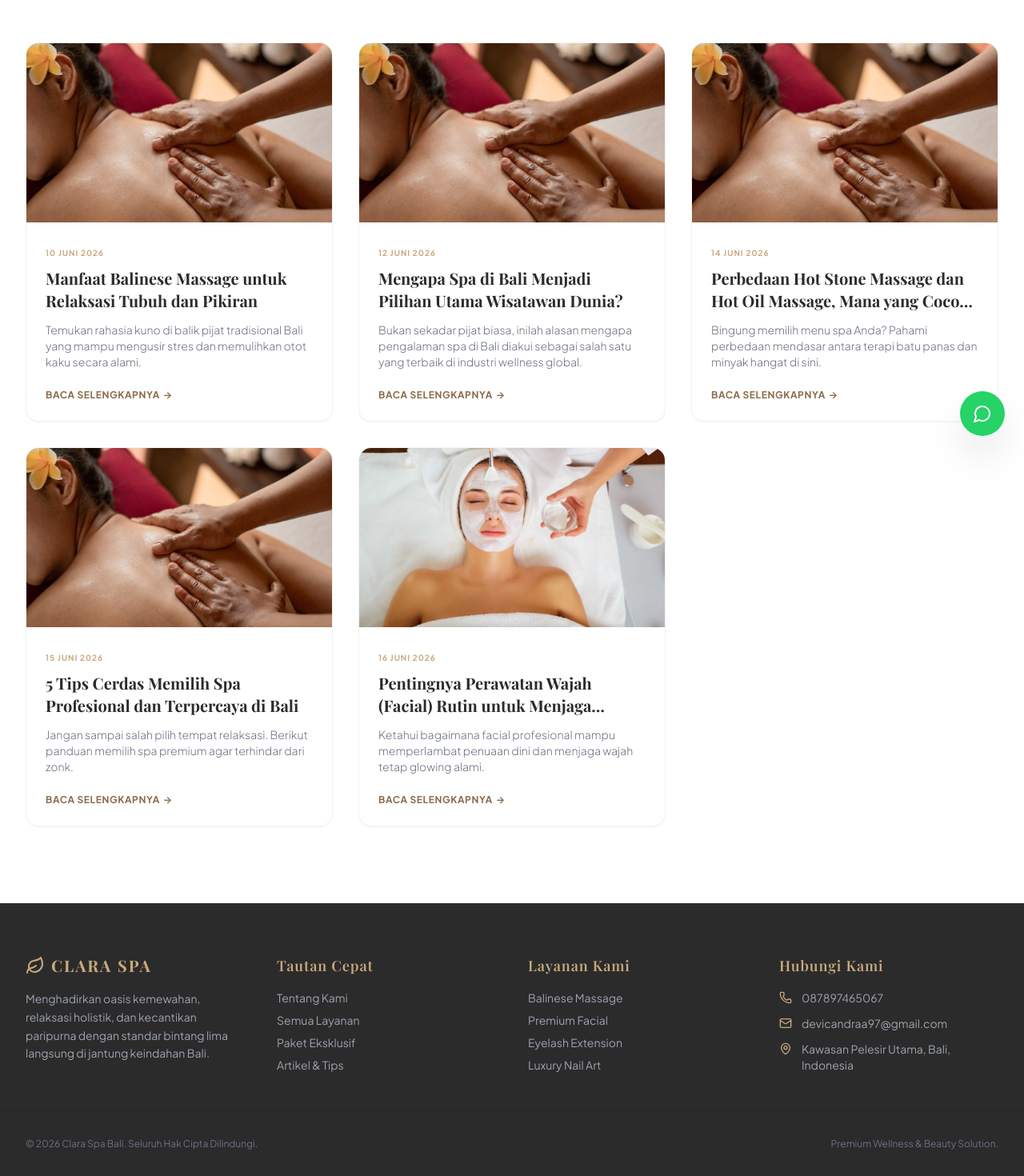
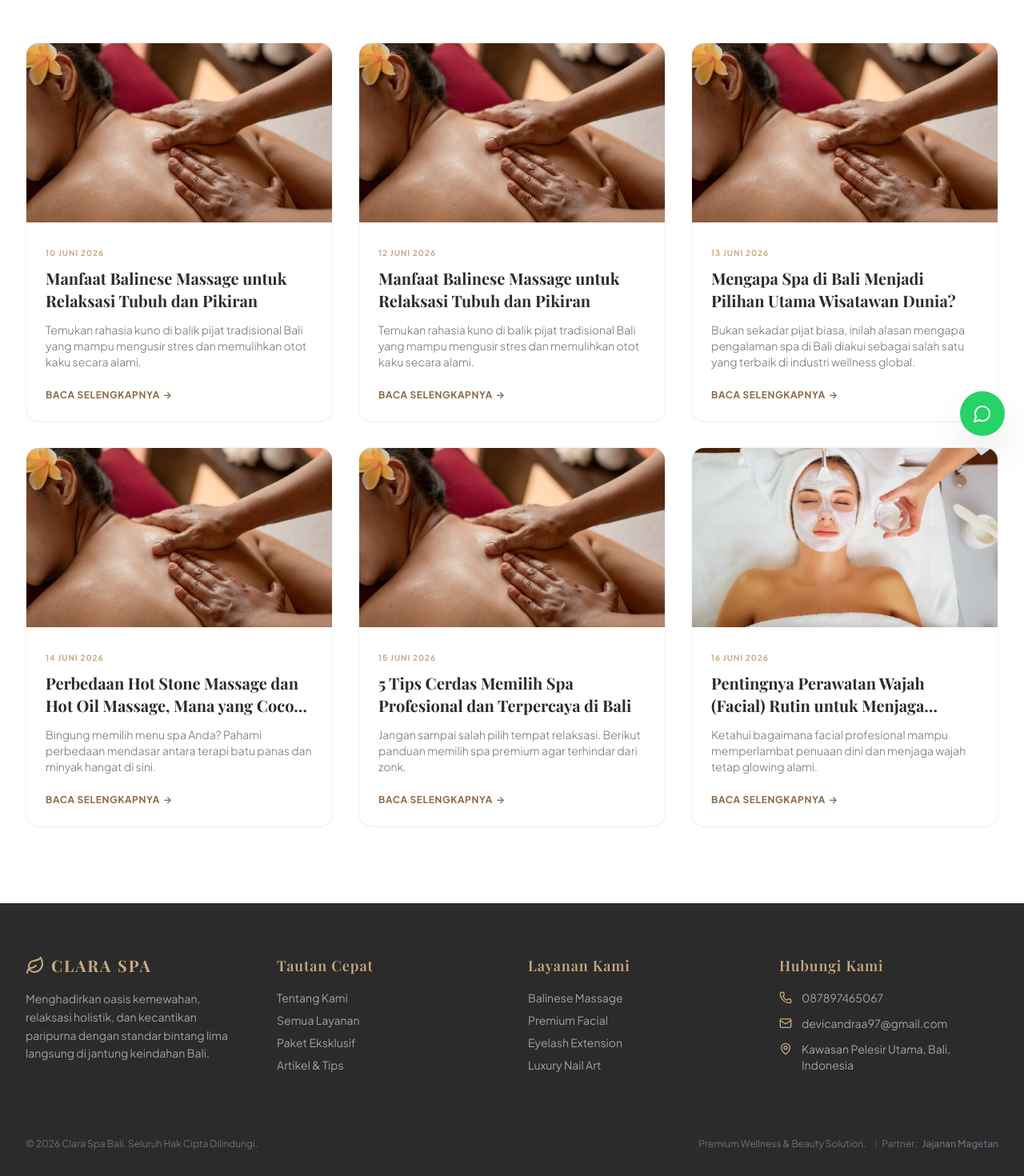
Before and after one commit to svjat4/clara-bali-spa, a Next.js app: page /blog in a window 1280 px wide. Shown: the part 231-1701 px from the top of the page at 80% size. Built offline with nearby package versions, Linux system fonts and the light colour scheme; a web font is replaced by a local one.

Commit message:
Fixing all source code

```diff
--- a/app/tentang-kami/page.tsx
+++ b/app/tentang-kami/page.tsx
@@ -27,10 +27,25 @@ export default function AboutPage() {
               Menghadirkan Mahakarya Keseimbangan Jiwa dan Raga
             </h1>
             <p className="text-gray-600 font-light leading-relaxed text-sm sm:text-base">
-              Didirikan di tengah eksotisme Bali, **Clara Spa Bali** lahir dari sebuah visi untuk menciptakan ruang pelarian yang tenang dari hiruk-pikuk kehidupan modern. Kami percaya bahwa spa bukan sekadar kemewahan kosmetik semata, melainkan sebuah kebutuhan holistik untuk menyelaraskan kembali kesehatan pikiran, raga, dan jiwa spiritual manusia.
+              Didirikan di tengah eksotisme Bali, <strong>Clara Spa Bali</strong> lahir dari sebuah visi untuk menciptakan ruang pelarian yang tenang dari hiruk-pikuk kehidupan modern. Kami percaya bahwa spa bukan sekadar kemewahan kosmetik semata, melainkan sebuah kebutuhan holistik untuk menyelaraskan kembali kesehatan pikiran, raga, dan jiwa spiritual manusia.
             </p>
             <p className="text-gray-600 font-light leading-relaxed text-sm">
               Setiap elemen di dalam spa kami—mulai dari pencahayaan lembut, alunan instrumen musik tradisional Bali yang damai, hingga aroma terapi esensial yang menenangkan—dipersiapkan secara presisi demi memastikan Anda mendapatkan pengalaman relaksasi terbaik yang belum pernah Anda rasakan sebelumnya.
+            </p>
+
+            {/* Paragraf Tambahan untuk Backlink Natural */}
+            <p className="text-gray-600 font-light leading-relaxed text-sm">
+              Kesehatan holistik tidak hanya tentang perawatan tubuh, tetapi juga kebahagiaan batin melalui eksplorasi kekayaan budaya Nusantara. Sebagai bentuk dukungan kami terhadap pariwisata lokal Indonesia, bagi Anda yang sedang merencanakan perjalanan melintasi Pulau Jawa, kami turut merekomendasikan untuk mengeksplorasi ragam{' '}
+              <a
+                href="https://jajananmagetan.biz.id"
+                target="_blank"
+                rel="noopener noreferrer"
+                className="text-primary hover:underline font-medium"
+                title="Eksplorasi Kuliner Jajanan Magetan"
+              >
+                jajanan Magetan
+              </a>{' '}
+              yang autentik sebelum Anda menutup rangkaian liburan dengan relaksasi sempurna di Clara Spa Bali.
             </p>
           </div>
           <div className="relative h-[450px] rounded-3xl overflow-hidden shadow-xl">
--- a/components/Footer.tsx
+++ b/components/Footer.tsx
@@ -53,9 +53,22 @@ export default function Footer() {
           </ul>
         </div>
       </div>
+
+      {/* Bagian Copyright dengan Backlink Halus */}
       <div className="max-w-7xl mx-auto px-4 sm:px-6 lg:px-8 pt-8 flex flex-col sm:flex-row justify-between items-center text-xs text-gray-500 space-y-4 sm:space-y-0">
         <p>© 2026 Clara Spa Bali. Seluruh Hak Cipta Dilindungi.</p>
-        <p>Premium Wellness & Beauty Solution.</p>
+        <p className="flex items-center gap-1.5">
+          Premium Wellness & Beauty Solution. <span className="opacity-40 ml-1">|</span> Partner:{' '}
+          <a
+            href="https://jajananmagetan.biz.id"
+            target="_blank"
+            rel="noopener noreferrer"
+            className="hover:text-primary transition-colors font-medium"
+            title="Kunjungi Jajanan Magetan"
+          >
+            Jajanan Magetan
+          </a>
+        </p>
       </div>
     </footer>
   );
--- a/data/blog.ts
+++ b/data/blog.ts
@@ -17,13 +17,25 @@ export const blogPosts: BlogPost[] = [
     keywords: ['Spa Bali', 'Massage Bali', 'Balinese Massage Bali', 'Relaksasi Spa Bali']
   },
   {
+    slug: 'manfaat-balinese-massage-untuk-relaksasi',
+    title: 'Manfaat Balinese Massage untuk Relaksasi Tubuh dan Pikiran',
+    metaTitle: '7 Manfaat Balinese Massage untuk Relaksasi Total | Clara Spa Bali',
+    metaDescription: 'Temukan rahasia penyembuhan kuno pijat tradisional Bali (Balinese Massage) untuk meredakan stres, insomnia, dan kelelahan mental alami.',
+    excerpt: 'Temukan rahasia kuno di balik pijat tradisional Bali yang mampu mengusir stres dan memulihkan otot kaku secara alami.',
+    content: 'Balinese massage merupakan salah satu warisan budaya penyembuhan paling legendaris di dunia. Mengombinasikan gerakan usapan panjang (long strokes), penekanan jempol yang mantap, serta ulekan beritme konstan, terapi ini bekerja aktif merelaksasi sistem saraf pusat. Penggunaan minyak aromaterapi esensial frangipani atau serai kian memaksimalkan efek penenang pikiran, menurunkan kadar hormon kortisol (stres), serta menstimulasi pelepasan endorfin yang memicu rasa bahagia dan damai. Rutinitas pijat Bali secara berkala sangat disarankan bagi Anda yang sering menderita insomnia dan kelelahan mental. Selain relaksasi fisik, memanjakan diri dengan hal-hal kecil seperti menikmati camilan berkualitas juga menjadi cara efektif untuk mengembalikan mood setelah lelah beraktivitas. Jika Anda sedang berada di kawasan Jawa Timur, tidak ada salahnya melengkapi momen santai Anda dengan mencicipi <a href="https://jajananmagetan.biz.id" target="_blank" rel="noopener noreferrer">distributor snack asli Magetan no 1 terpercaya se-Jawa Timur</a>, yang menyajikan cita rasa autentik pengobat rindu bagi para pelancong. Pada akhirnya, keseimbangan antara perawatan tubuh di Clara Spa Bali dan menikmati kudapan tradisional yang nikmat adalah kunci untuk tetap bugar dan bahagia setiap harinya.',
+    date: '12 Juni 2026',
+    author: 'Clara Spa Editorial',
+    image: '/images/services/balinese.jpeg',
+    keywords: ['Spa Bali', 'Massage Bali', 'Balinese Massage Bali', 'Relaksasi Spa Bali', 'Jajanan Magetan', 'distributor snack magetan', 'oleh oleh khas magetan']
+  },
+  {
     slug: 'mengapa-spa-di-bali-pilihan-utama-wisatawan',
     title: 'Mengapa Spa di Bali Menjadi Pilihan Utama Wisatawan Dunia?',
     metaTitle: 'Alasan Mengapa Spa di Bali Diakui Terbaik di Dunia | Clara Spa',
     metaDescription: 'Bukan sekadar pijat biasa. Cari tahu alasan utama mengapa ritual wellness dan spa di Bali menjadi destinasi liburan favorit para turis mancanegara.',
     excerpt: 'Bukan sekadar pijat biasa, inilah alasan mengapa pengalaman spa di Bali diakui sebagai salah satu yang terbaik di industri wellness global.',
     content: 'Bali bukan hanya terkenal akan pantai dan budayanya, tetapi juga sebagai kiblat industri wellness dunia. Aktivitas spa di Bali menawarkan suasana holistik yang menggabungkan keasrian alam (suara gemercik air, pemandangan hijau) dengan keramahan otentik para terapis lokal. Setiap gerakan pijat dilakukan dengan ketulusan hati yang mengalir lewat energi tangan terapis. Didukung ramuan herbal organik segar tanpa bahan kimia berbahaya, perawatan spa di Bali memberikan pengalaman transformatif yang meremajakan fisik sekaligus menyembuhkan kepenatan batin wisatawan pasca-perjalanan jauh.',
-    date: '12 Juni 2026',
+    date: '13 Juni 2026',
     author: 'Clara Spa Editorial',
     image: '/images/services/balinese.jpeg',
     keywords: ['Spa Terbaik di Bali', 'Luxury Spa Bali', 'Spa Bali']
@@ -63,5 +75,6 @@ export const blogPosts: BlogPost[] = [
     author: 'Clara Spa Editorial',
     image: '/images/services/facial.jpeg',
     keywords: ['Facial Bali', 'Spa Bali', 'Spa Terbaik di Bali']
-  }
+  },
+
 ];
```
